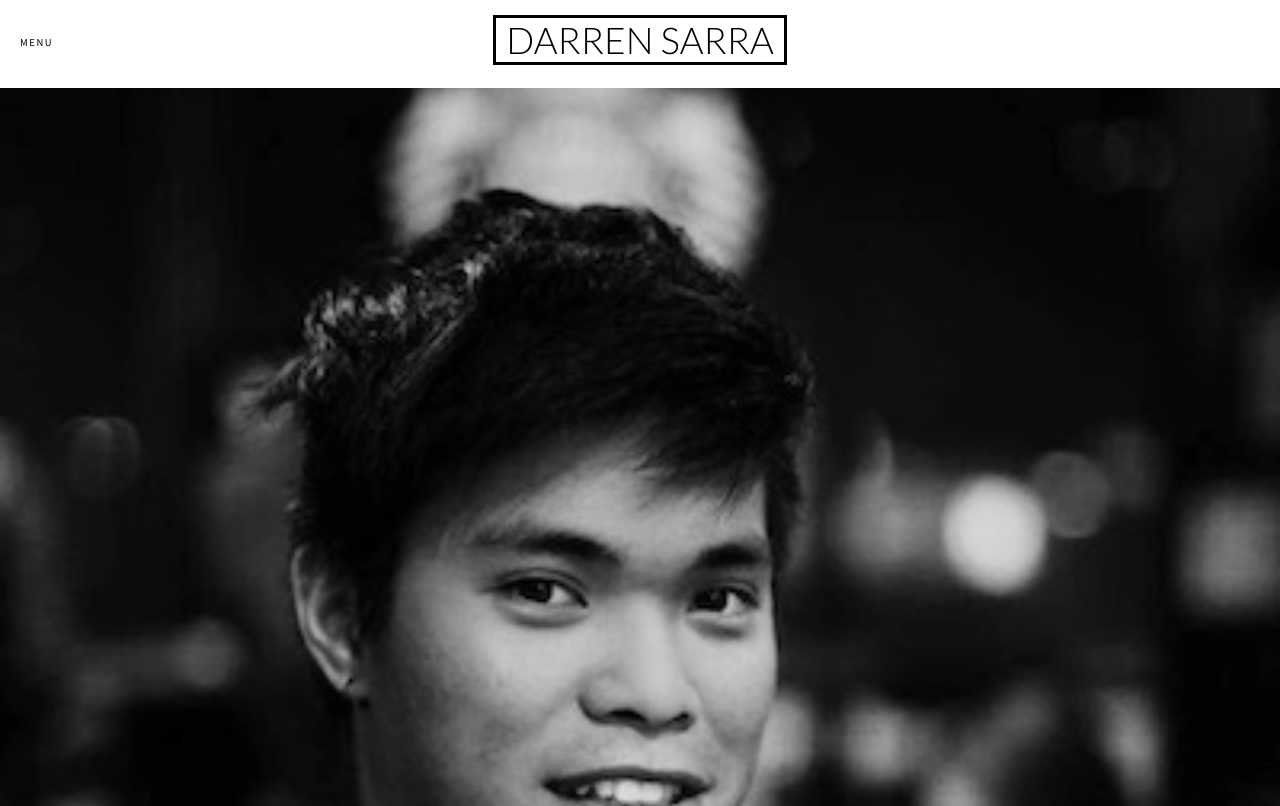
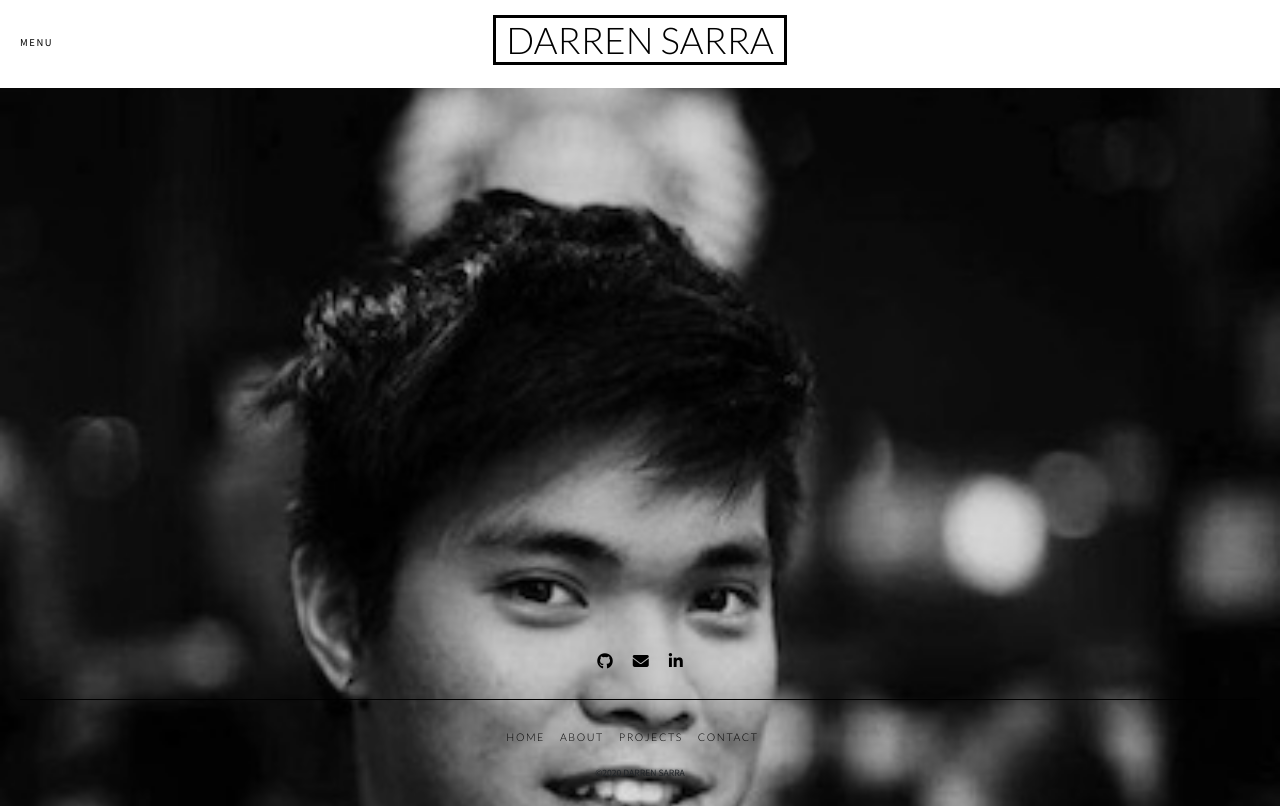
Before and after one commit to dsarra1018/React-Portfolio, a React (Create React App) app: page /about in a window 1280 px wide. Shown: the top 806 px of the page. Built offline with nearby package versions, Linux system fonts and the light colour scheme.

Commit message:
Fixed styling issues with the About pages.

```diff
--- a/src/pages/About/index.js
+++ b/src/pages/About/index.js
@@ -1,6 +1,6 @@
 import React from "react";
 import Header from "../../components/Header";
-// import Footer from "../../components/Footer";
+import Footer from "../../components/Footer";
 import MainAbout from "../../components/MainAbout";
 
 function About() {
@@ -8,7 +8,7 @@ function About() {
       <div>
         <Header />
         <MainAbout />
-        {/* <Footer /> */}
+        <Footer />
       </div>
   )
 };
```
